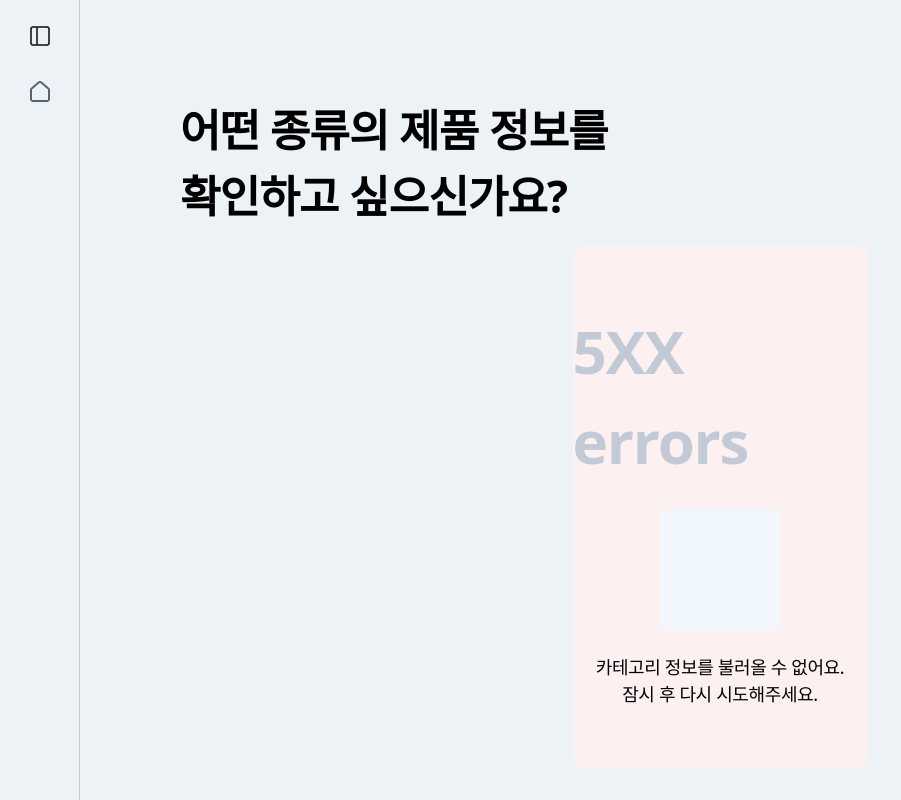
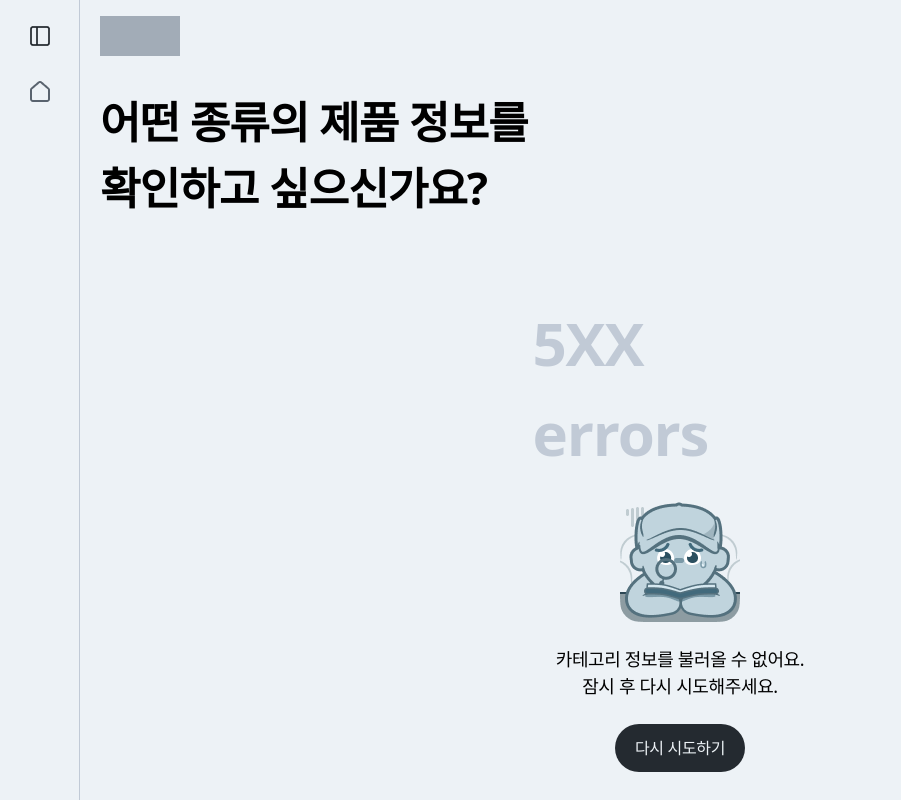
Before and after one commit to MedlyMediLog/MediLog-frontend, a Next.js app: page /category/error in a window 1280 px wide. Shown: the top 800 px of the page, without its empty margins (0-901 px from the left). Built offline with nearby package versions, Linux system fonts and the light colour scheme.

Commit message:
카테고리 페이지, 에러 페이지 완료

```diff
--- a/src/app/category/error/page.tsx
+++ b/src/app/category/error/page.tsx
@@ -1,21 +1,31 @@
-import CategoryGrid from "../_components/CategoryGrid"
-
-export default function Page(){
+import Button from '@/app/_components/common/Button'
+import error from '@/assets/error.png'
+import Image from 'next/image'
+import CategoryHeader from '../_components/CategoryHeader'
+export default function Page() {
   return (
     <>
       <div className="flex min-h-screen">
-                <div className="w-[80px] bg-[#EDF2F6]"></div>
         <div className="flex-1 bg-[#EDF2F6]">
-                    <div className="w-full h-[80px]"></div>
+          <CategoryHeader />
           <div className="w-full">
             <div className="w-full max-w-[1300px] mx-auto px-[20px] py-[17px] flex items-center">
-                            <div className="typo-d2 whitespace-pre-line">{"어떤 종류의 제품 정보를 \n확인하고 싶으신가요?"}</div>
+              <div className="typo-d2 whitespace-pre-line">
+                {'어떤 종류의 제품 정보를 \n확인하고 싶으신가요?'}
+              </div>
             </div>
             <div className="w-full flex justify-center">
-                            <div className="w-full flex flex-col items-center justify-center py-[60px] gap-[24px] max-w-[295px] bg-red-100 rounded-[12px]">
+              <div className="w-full flex flex-col items-center justify-center py-[60px] gap-[24px] max-w-[295px] rounded-[12px]">
                 <div className="typo-d1 text-[#C1CAD6]">5XX errors</div>
-                                <div className="w-[120px] h-[120px] bg-blue-100"></div>
-                                <div className="typo-b1 whitespace-pre-line text-center">{"카테고리 정보를 불러올 수 없어요.\n 잠시 후 다시 시도해주세요."}</div>
+                <span className="relative w-[120px] h-[120px]">
+                  <Image src={error} alt="" fill className="object-contain" priority />
+                </span>
+                <div className="typo-b1 whitespace-pre-line text-center">
+                  {'카테고리 정보를 불러올 수 없어요.\n 잠시 후 다시 시도해주세요.'}
+                </div>
+                <Button variant="primary" shape="rounded">
+                  다시 시도하기
+                </Button>
               </div>
             </div>
           </div>
```
Lines whose indentation alone changed are shown as unchanged.
